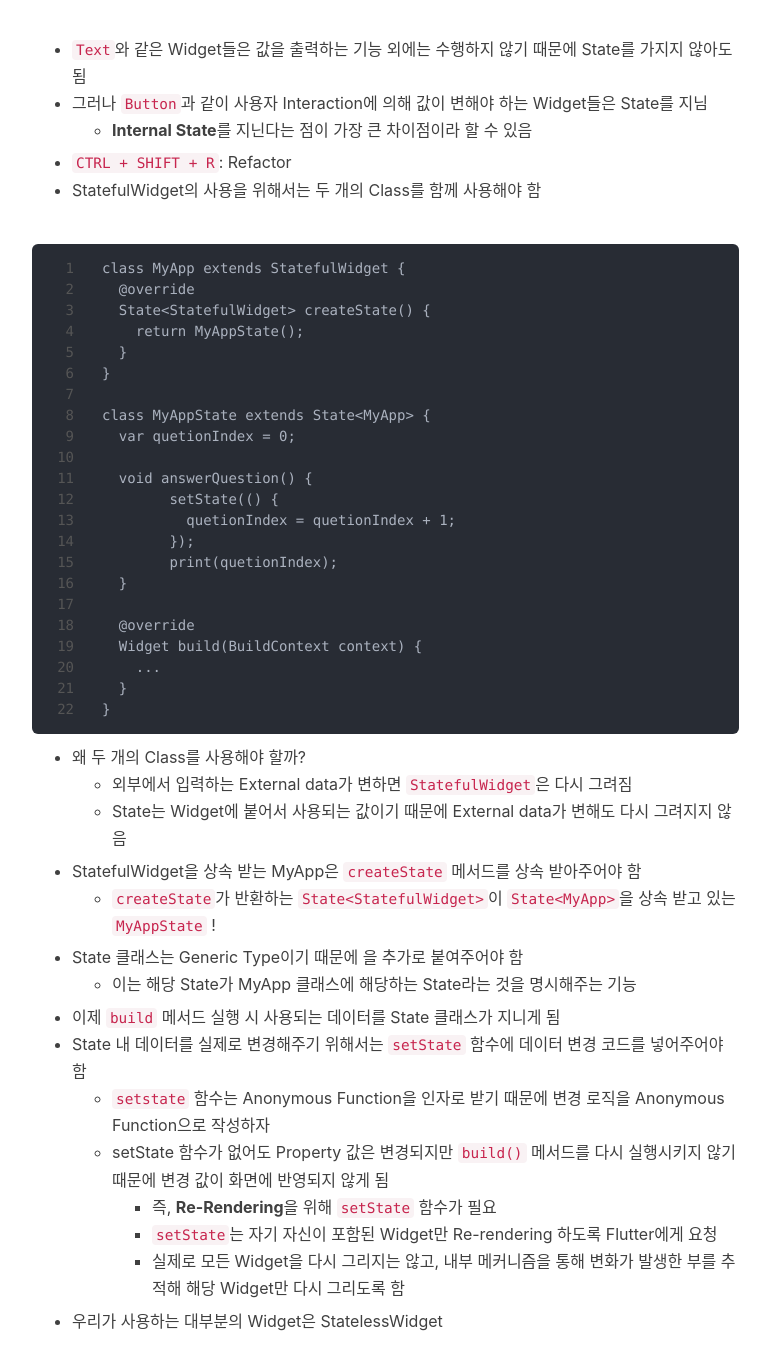
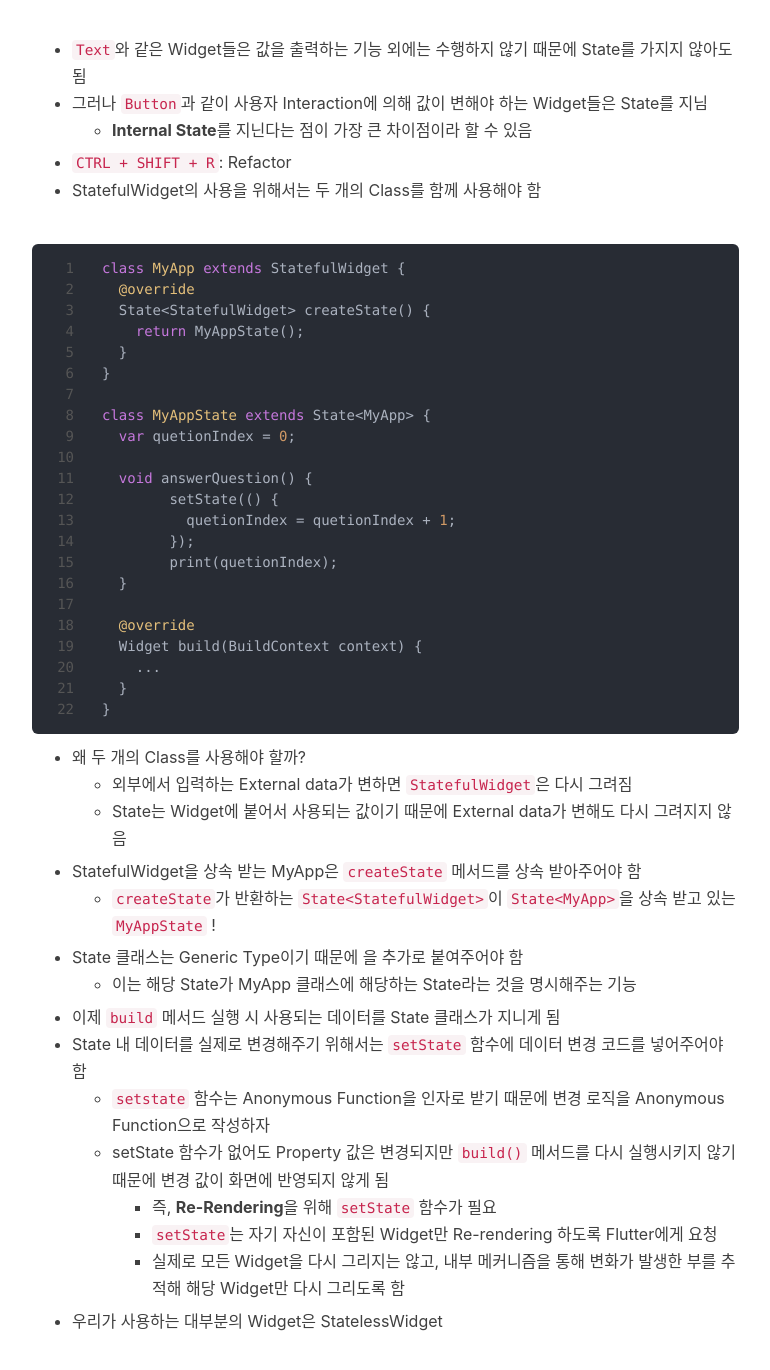
Before and after one commit to Huffon/huffon.github.io, a Jekyll site: the page built from _posts/2019-12-16-flutter3.md, in a window 1280 px wide and 1400 px high, scrolled down 5136 px. Shown: the top 1370 px of the window, without its empty margins (233-1003 px from the left). Built offline with Jekyll 4.4.1, drawn with Linux system fonts in a browser that asks for light colours; nearby versions of some CDN libraries; comment, search, counter and statistics services are not loaded; some of the changed text lies outside the part shown.

Commit message:
add dart style

````diff
--- a/_posts/2019-12-16-flutter3.md
+++ b/_posts/2019-12-16-flutter3.md
@@ -14,7 +14,7 @@ _본 시리즈는 Udemy의 강좌 [**Learn Flutter & Dart to build iOS & Android
 
 # Building a Widget Tree
 
-```
+```dart
 @override
   Widget build(BuildContext context) {
     // return MaterialApp(home: Text('Hello!'),);
@@ -57,7 +57,7 @@ _본 시리즈는 Udemy의 강좌 [**Learn Flutter & Dart to build iOS & Android
 
 ## Adding Layout Widgets
 
-```
+```dart
 body: Column(
   children: <Widget>[
 	Text('The Question!'),
@@ -81,7 +81,7 @@ body: Column(
 
 # Connecting Functions & Buttons
 
-```
+```dart
 void answerQuestion() {
     print('Answer 1 chosen!');
 }
@@ -102,7 +102,7 @@ RaisedButton(
 
 ## Anonymous Functions
 
-```
+```dart
 RaisedButton(
   child: Text('Answer 2'),
   onPressed: () => print('Answer 2 chosen!'),
@@ -111,7 +111,7 @@ RaisedButton(
 
 - 사용할 일이 한 번 밖에 없는 경우 Named Fucntion을 제작하는 것보다, 위와 같이 Anonymous Function을 사용하는 것이 좋음
 
-```
+```dart
 RaisedButton(
   child: Text('Answer 3'),
   onPressed: () {
@@ -142,7 +142,7 @@ RaisedButton(
 - `CTRL + SHIFT + R`: Refactor
 - StatefulWidget의 사용을 위해서는 두 개의 Class를 함께 사용해야 함
 
-```
+```dart
 class MyApp extends StatefulWidget {
   @override
   State<StatefulWidget> createState() {
@@ -187,7 +187,7 @@ class MyAppState extends State<MyApp> {
 
 ## Using Private Properties
 
-```
+```dart
 class _MyAppState extends State<MyApp> {
   var _quetionIndex = 0;
 
````
Also changed, not shown: _posts/2019-12-14-flutter.md (+1 -1 lines), _posts/2019-12-15-flutter2.md (+4 -4 lines), _posts/2019-12-17-flutter4.md (+3 -2 lines), img/in-post/widget-manage.png (added).
